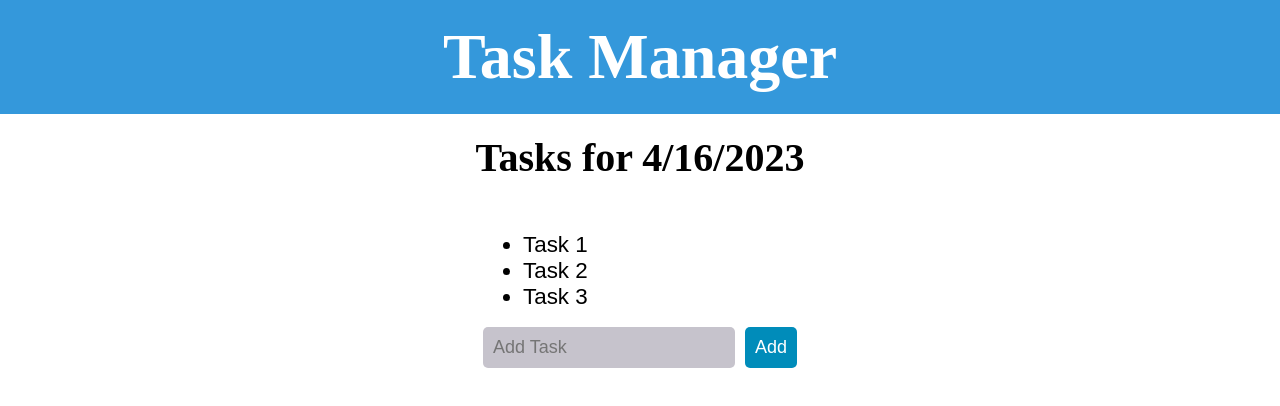
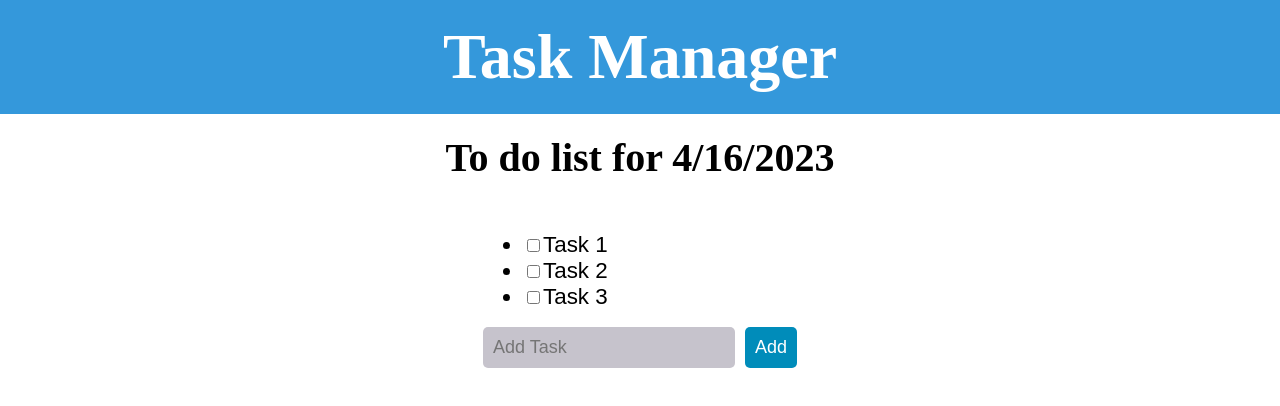
Before and after one commit to Milovan1995/task-manager, a React (Create React App) app: page / in a window 1280 px wide. Shown: the top 406 px of the page. Built offline with nearby package versions, Linux system fonts and the light colour scheme.

Commit message:
Add checkbox to <li> elements with a line through option

```diff
--- a/src/components/NewTask.jsx
+++ b/src/components/NewTask.jsx
@@ -14,19 +14,33 @@ const NewTask = () => {
         {
           name: textVar.trim(),
           id: new Date().getTime(),
+          completed: false, // set initial completed value to false
         },
       ]);
       setTextVar("");
     }
   };
 
+  const toggleTask = (taskId) => {
+    const updatedTasks = tasks.map((task) => {
+      if (task.id === taskId) {
+        return {
+          ...task,
+          completed: !task.completed,
+        };
+      }
+      return task;
+    });
+    setTasks(updatedTasks);
+  };
+
   const todaysDate = new Date().toLocaleDateString();
 
   return (
     <div className="task-list-container">
-      <h2 className="new-task-heading">Tasks for {todaysDate}</h2>
-      <div className = "tasks-and-input-container">
-        <TaskList tasks={tasks} />
+      <h2 className="new-task-heading">To do list for {todaysDate}</h2>
+      <div className="tasks-and-input-container">
+        <TaskList tasks={tasks} toggleTask={toggleTask} />
         <div className="new-task-form">
           <input
             placeholder="Add Task"
--- a/src/components/TaskList.jsx
+++ b/src/components/TaskList.jsx
@@ -1,12 +1,21 @@
 import React from "react";
 
-
-const TaskList = ({ tasks }) => {
+const TaskList = ({ tasks, toggleTask }) => {
   return (
     <div>
-      <ul >
+      <ul>
         {tasks.map((task) => (
-          <li key={task.id}>{task.name}</li>
+          <li
+            key={task.id}
+            style={{ textDecoration: task.completed ? "line-through" : "none" }}
+          >
+            <input
+              type="checkbox"
+              checked={task.completed}
+              onChange={() => toggleTask(task.id)}
+            />
+            {task.name}
+          </li>
         ))}
       </ul>
     </div>
```
